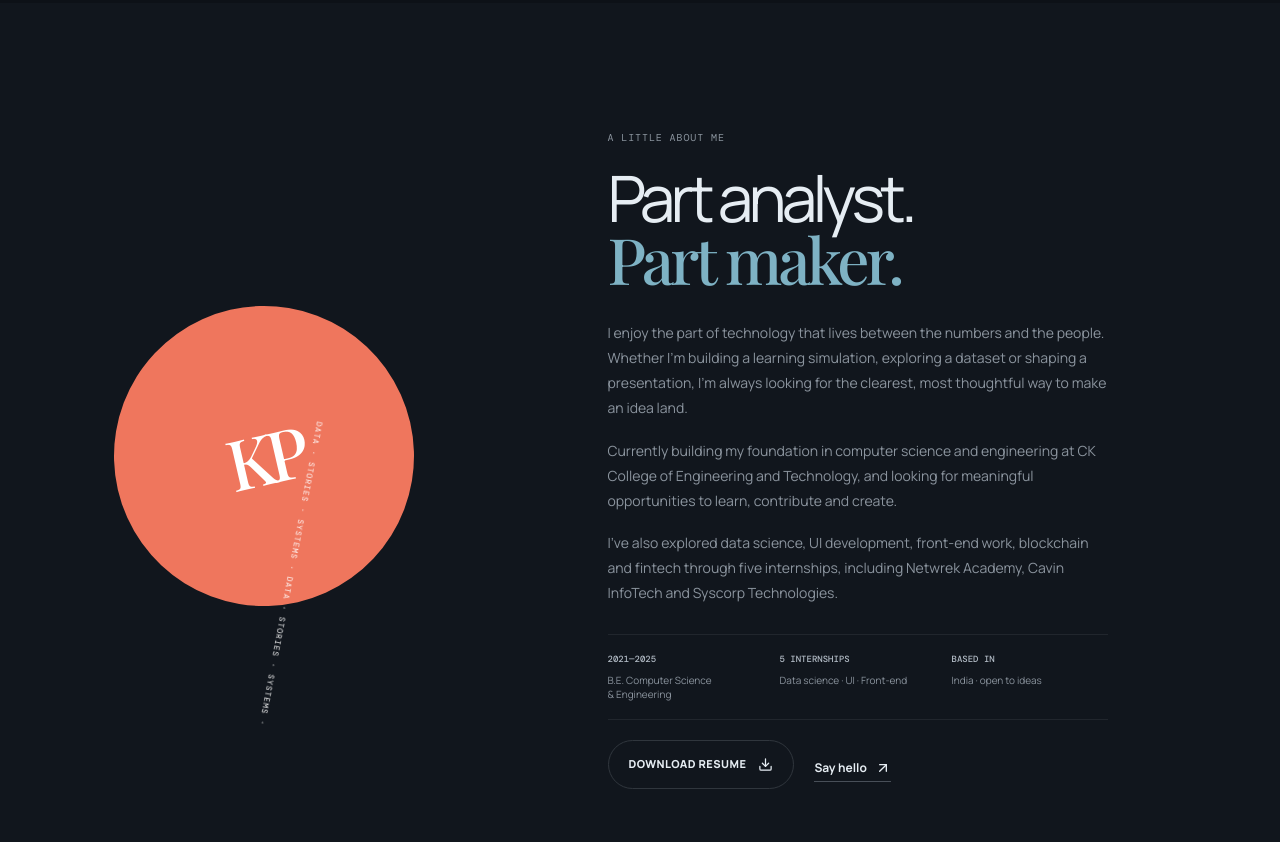
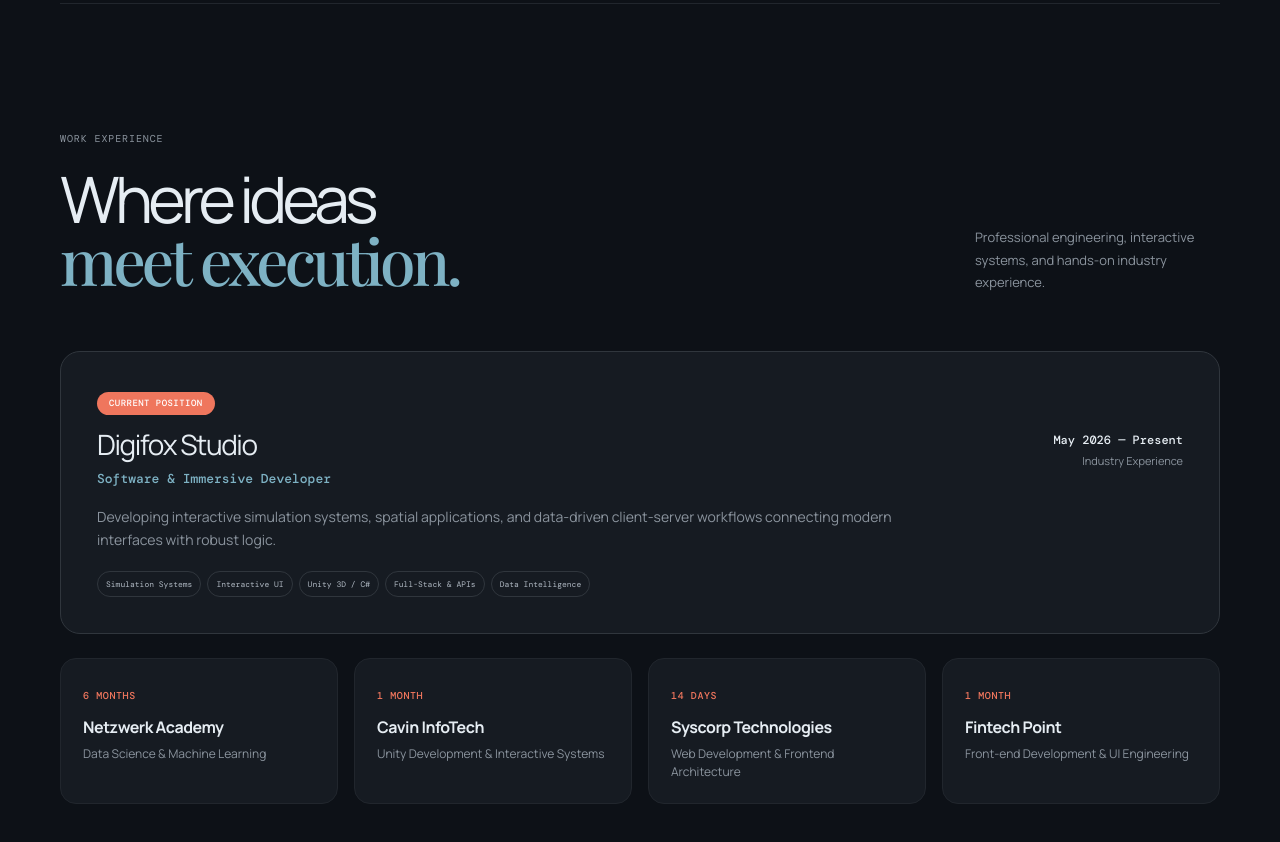
Before and after one commit to PKIRTHANA2822/MyPortfolio, a React (Vite) app: page / in a window 1280 px wide. Shown: the part 1920-2762 px from the top of the page. Built offline with nearby package versions, Linux system fonts and the light colour scheme; a web font is replaced by a local one.

Commit message:
Add Work Experience section for Digifox Studio and update resume PDF

```diff
--- a/src/App.tsx
+++ b/src/App.tsx
@@ -82,6 +82,7 @@
         </a>
         <div className={`nav-links ${menuOpen ? 'is-open' : ''}`}>
           <a href="#work" onClick={() => setMenuOpen(false)}>Work</a>
+          <a href="#experience" onClick={() => setMenuOpen(false)}>Experience</a>
           <a href="#about" onClick={() => setMenuOpen(false)}>About</a>
           <a href="#contact" onClick={() => setMenuOpen(false)}>Contact</a>
           <a className="nav-resume" href="/Kirthana_P_Resume.pdf" download="Kirthana_P_Resume.pdf" target="_blank" rel="noopener noreferrer" onClick={() => setMenuOpen(false)}>
@@ -162,6 +163,65 @@
         </div>
       </section>
 
+      <section className="experience-section wrap" id="experience">
+        <div className="section-heading">
+          <div>
+            <span className="section-kicker">Work Experience</span>
+            <h2>Where ideas<br /><em>meet execution.</em></h2>
+          </div>
+          <p>Professional engineering, interactive systems, and hands-on industry experience.</p>
+        </div>
+
+        <div className="experience-list">
+          <div className="experience-card featured">
+            <div className="exp-badge">Current Position</div>
+            <div className="exp-header">
+              <div className="exp-title-block">
+                <h3>Digifox Studio</h3>
+                <span className="exp-role">Software & Immersive Developer</span>
+              </div>
+              <div className="exp-meta">
+                <span className="exp-period">May 2026 — Present</span>
+                <span className="exp-type">Industry Experience</span>
+              </div>
+            </div>
+            <p className="exp-desc">
+              Developing interactive simulation systems, spatial applications, and data-driven client-server workflows connecting modern interfaces with robust logic.
+            </p>
+            <div className="tag-row">
+              <span>Simulation Systems</span>
+              <span>Interactive UI</span>
+              <span>Unity 3D / C#</span>
+              <span>Full-Stack & APIs</span>
+              <span>Data Intelligence</span>
+            </div>
+          </div>
+
+          <div className="internship-grid">
+            <div className="internship-card">
+              <span className="intern-period">6 Months</span>
+              <h4>Netzwerk Academy</h4>
+              <p>Data Science & Machine Learning</p>
+            </div>
+            <div className="internship-card">
+              <span className="intern-period">1 Month</span>
+              <h4>Cavin InfoTech</h4>
+              <p>Unity Development & Interactive Systems</p>
+            </div>
+            <div className="internship-card">
+              <span className="intern-period">14 Days</span>
+              <h4>Syscorp Technologies</h4>
+              <p>Web Development & Frontend Architecture</p>
+            </div>
+            <div className="internship-card">
+              <span className="intern-period">1 Month</span>
+              <h4>Fintech Point</h4>
+              <p>Front-end Development & UI Engineering</p>
+            </div>
+          </div>
+        </div>
+      </section>
+
       <section className="about-section" id="about">
         <div className="wrap about-layout">
           <div className="about-stamp"><span>KP</span><div className="stamp-ring">DATA · STORIES · SYSTEMS · DATA · STORIES · SYSTEMS · </div></div>
--- a/src/index.css
+++ b/src/index.css
@@ -201,6 +201,26 @@
 h3 { font-size: 25px; letter-spacing: -.06em; line-height: .98; margin: 13px 0 14px; }
 .project-copy p { color: var(--text-muted); font-size: 11px; line-height: 1.6; }
 .tag-row { display: flex; flex-wrap: wrap; gap: 6px; margin-top: 19px; } .tag-row span { border: 1px solid var(--tag-border); border-radius: 99px; color: var(--tag-text); font-family: 'DM Mono', monospace; font-size: 8px; padding: 6px 8px; }
+.experience-section { padding: 120px 0; border-top: 1px solid var(--border-soft); }
+.experience-list { display: flex; flex-direction: column; gap: 24px; }
+.experience-card.featured { background: var(--bg-card); border: 1px solid var(--border); border-radius: 20px; padding: 36px; position: relative; transition: transform .25s, box-shadow .25s, border-color .3s; }
+.experience-card.featured:hover { border-color: var(--accent); box-shadow: 0 16px 36px var(--shadow-card); transform: translateY(-4px); }
+.exp-badge { background: var(--accent); border-radius: 99px; color: white; display: inline-block; font-family: 'DM Mono', monospace; font-size: 9px; font-weight: 600; letter-spacing: .05em; margin-bottom: 16px; padding: 5px 12px; text-transform: uppercase; }
+.exp-header { align-items: flex-start; display: flex; gap: 20px; justify-content: space-between; margin-bottom: 16px; }
+.exp-title-block h3 { font-size: 28px; letter-spacing: -.05em; margin: 0 0 6px; }
+.exp-role { color: var(--accent-soft); font-family: 'DM Mono', monospace; font-size: 13px; font-weight: 600; }
+.exp-meta { align-items: flex-end; display: flex; flex-direction: column; gap: 4px; }
+.exp-period { color: var(--text); font-family: 'DM Mono', monospace; font-size: 12px; font-weight: 700; }
+.exp-type { color: var(--text-muted); font-size: 11px; }
+.exp-desc { color: var(--text-muted); font-size: 14px; line-height: 1.7; max-width: 800px; margin-bottom: 18px; }
+
+.internship-grid { display: grid; gap: 16px; grid-template-columns: repeat(4, 1fr); }
+.internship-card { background: var(--bg-card); border: 1px solid var(--border-soft); border-radius: 16px; padding: 22px; transition: transform .2s, border-color .2s; }
+.internship-card:hover { border-color: var(--accent-soft); transform: translateY(-3px); }
+.intern-period { color: var(--accent); font-family: 'DM Mono', monospace; font-size: 10px; font-weight: 700; letter-spacing: .06em; text-transform: uppercase; }
+.internship-card h4 { font-size: 16px; font-weight: 700; letter-spacing: -.03em; margin: 10px 0 6px; }
+.internship-card p { color: var(--text-muted); font-size: 12px; line-height: 1.5; margin: 0; }
+
 .about-section { background: var(--bg-alt); padding: 120px 0; transition: background .3s; }
 .about-layout { align-items: center; display: grid; gap: 12%; grid-template-columns: .8fr 1.2fr; }
 .about-stamp { align-items: center; background: var(--accent); border-radius: 50%; color: white; display: flex; height: 300px; justify-content: center; margin: auto; position: relative; transform: rotate(-13deg); width: 300px; }
@@ -212,5 +232,5 @@
 .about-copy .text-link { margin-top: 12px; }
 .toolkit-section { padding: 140px 0; } .toolkit-content { align-items: center; display: grid; gap: 12%; grid-template-columns: 1.2fr .8fr; margin-top: 70px; } .skill-cloud { display: flex; flex-wrap: wrap; gap: 10px; max-width: 650px; } .skill { border: 1px solid var(--border); border-radius: 99px; color: var(--text); font-family: 'DM Mono', monospace; font-size: 12px; padding: 14px 18px; transition: background .2s, transform .2s, color .2s, border-color .2s; } .skill:hover { background: var(--skill-hover-bg); color: var(--skill-hover-text); transform: rotate(-3deg); } .skill-0, .skill-4 { background: var(--sky); border-color: var(--sky); } .skill-1, .skill-5 { background: var(--lime); border-color: var(--lime); } .skill-2, .skill-6 { background: var(--coral); border-color: var(--coral); } .toolkit-note { border-left: 1px solid var(--border-soft); padding-left: 28px; } .toolkit-note svg { color: var(--accent); margin-bottom: 19px; } .toolkit-note p { color: var(--quote-text); font-family: 'Playfair Display', serif; font-size: 22px; letter-spacing: -.03em; line-height: 1.25; } .toolkit-note span { color: var(--text-dim); display: block; font-family: 'DM Mono', monospace; font-size: 10px; margin-top: 20px; }
 .footer { border-top: 1px solid var(--border-soft); padding: 110px 0 26px; } .footer-prompt { text-align: center; } .footer-prompt h2 { margin: 20px 0 32px; } .footer-bottom { align-items: center; border-top: 1px solid var(--border-soft); color: var(--text-dim); display: flex; font-family: 'DM Mono', monospace; font-size: 9px; justify-content: space-between; margin-top: 115px; padding-top: 22px; text-transform: uppercase; } .footer-bottom span:last-child { align-items: center; display: flex; gap: 6px; } .socials { display: flex; gap: 17px; } .socials a { transition: color .2s, transform .2s; } .socials a:hover { color: var(--accent); transform: translateY(-2px); }
-@media (max-width: 800px) { .wrap { width: min(100% - 40px, 600px); } .nav { padding: 20px 0; } .menu-button { display: block; } .nav-links { align-items: stretch; background: var(--menu-bg); border: 1px solid var(--border); border-radius: 16px; display: none; flex-direction: column; gap: 0; padding: 8px; position: absolute; right: 0; top: 68px; width: 190px; } .nav-links.is-open { display: flex; } .nav-links a { padding: 13px; } .nav-cta { justify-content: center; } .hero { display: flex; flex-direction: column; min-height: auto; padding: 64px 0 80px; } .hero-art { align-self: center; height: 350px; margin-top: 66px; width: min(420px, 100%); } .work-section, .toolkit-section { padding: 100px 0; } .section-heading { align-items: start; flex-direction: column; gap: 27px; } .project-grid { grid-template-columns: 1fr; } .project-card { min-height: 540px; } .about-layout, .toolkit-content { grid-template-columns: 1fr; } .about-stamp { height: 240px; width: 240px; } .about-copy { margin-top: 25px; } .about-facts { grid-template-columns: 1fr; } .toolkit-content { gap: 55px; margin-top: 48px; } .footer { padding-top: 85px; } .footer-bottom { align-items: flex-start; flex-wrap: wrap; gap: 18px; margin-top: 85px; } }
-@media (max-width: 450px) { h1 { font-size: 58px; } .hero-actions { align-items: flex-start; flex-direction: column; gap: 20px; } .hero-art { height: 320px; } .data-chip { font-size: 9px; padding: 9px 12px; } .chip-one { left: 20px; } .chip-three { left: 25px; } .project-card { min-height: 520px; } .project-copy { padding: 18px; } }
+@media (max-width: 800px) { .wrap { width: min(100% - 40px, 600px); } .nav { padding: 20px 0; } .menu-button { display: block; } .nav-links { align-items: stretch; background: var(--menu-bg); border: 1px solid var(--border); border-radius: 16px; display: none; flex-direction: column; gap: 0; padding: 8px; position: absolute; right: 0; top: 68px; width: 190px; } .nav-links.is-open { display: flex; } .nav-links a { padding: 13px; } .nav-cta { justify-content: center; } .hero { display: flex; flex-direction: column; min-height: auto; padding: 64px 0 80px; } .hero-art { align-self: center; height: 350px; margin-top: 66px; width: min(420px, 100%); } .work-section, .experience-section, .toolkit-section { padding: 100px 0; } .section-heading { align-items: start; flex-direction: column; gap: 27px; } .project-grid { grid-template-columns: 1fr; } .project-card { min-height: 540px; } .exp-header { flex-direction: column; align-items: flex-start; gap: 10px; } .exp-meta { align-items: flex-start; } .internship-grid { grid-template-columns: repeat(2, 1fr); } .about-layout, .toolkit-content { grid-template-columns: 1fr; } .about-stamp { height: 240px; width: 240px; } .about-copy { margin-top: 25px; } .about-facts { grid-template-columns: 1fr; } .toolkit-content { gap: 55px; margin-top: 48px; } .footer { padding-top: 85px; } .footer-bottom { align-items: flex-start; flex-wrap: wrap; gap: 18px; margin-top: 85px; } }
+@media (max-width: 450px) { h1 { font-size: 58px; } .hero-actions { align-items: flex-start; flex-direction: column; gap: 20px; } .hero-art { height: 320px; } .data-chip { font-size: 9px; padding: 9px 12px; } .chip-one { left: 20px; } .chip-three { left: 25px; } .project-card { min-height: 520px; } .project-copy { padding: 18px; } .internship-grid { grid-template-columns: 1fr; } .experience-card.featured { padding: 24px; } }
```
Also changed, not shown: generate_resume.cjs (+41 -37 lines), 1 other file (tests, documents, lock files or other folders).
